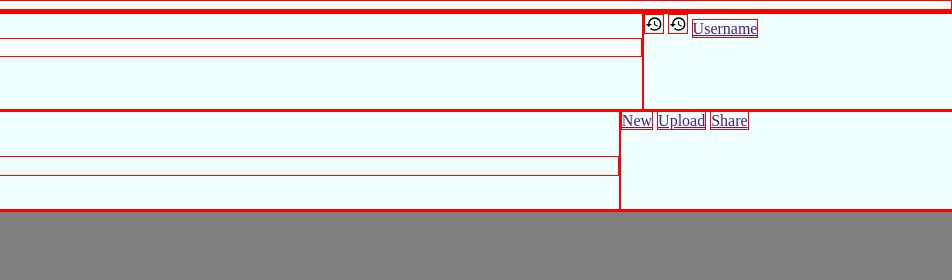
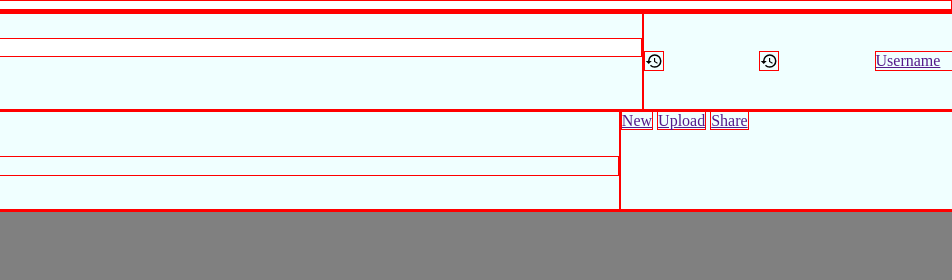
Before and after one commit to gregmjsco/admin-dashboard, a plain HTML site: page index.html in a window 1280 px wide. Shown: the top 280 px of the page, 328-1280 px from the left. Drawn offline with Linux system fonts and the light colour scheme.

Commit message:
Add grid to searchbar-icons section

```diff
--- a/style.css
+++ b/style.css
@@ -90,6 +90,14 @@ input {
 
 }
 
+.searchbar-icons {
+    display: grid;
+    grid-template-columns: repeat(3, 1fr);
+    column-gap: 2rem;
+
+    align-items: center;
+}
+
 .header-user-info {
 
 }
```
